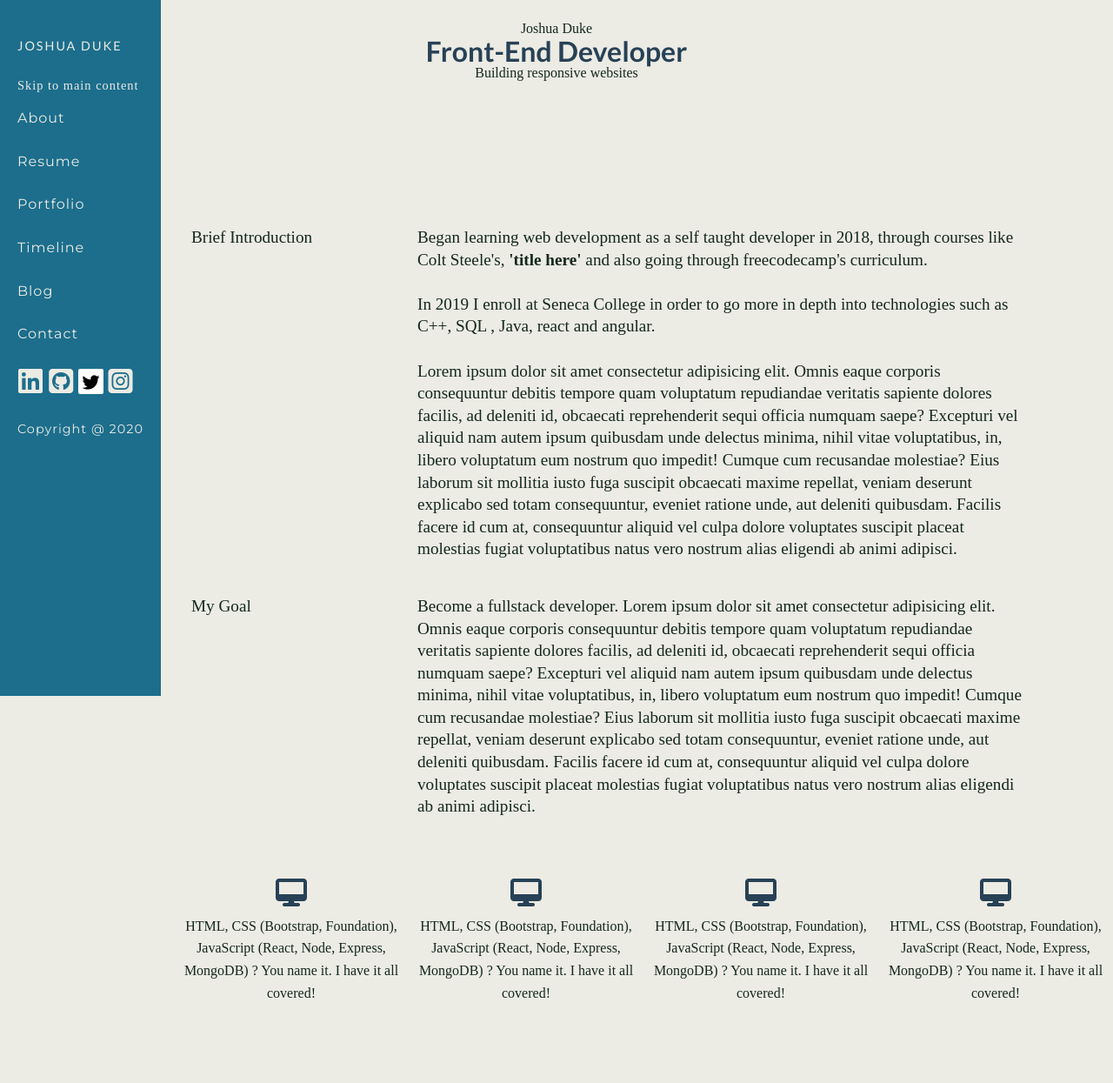
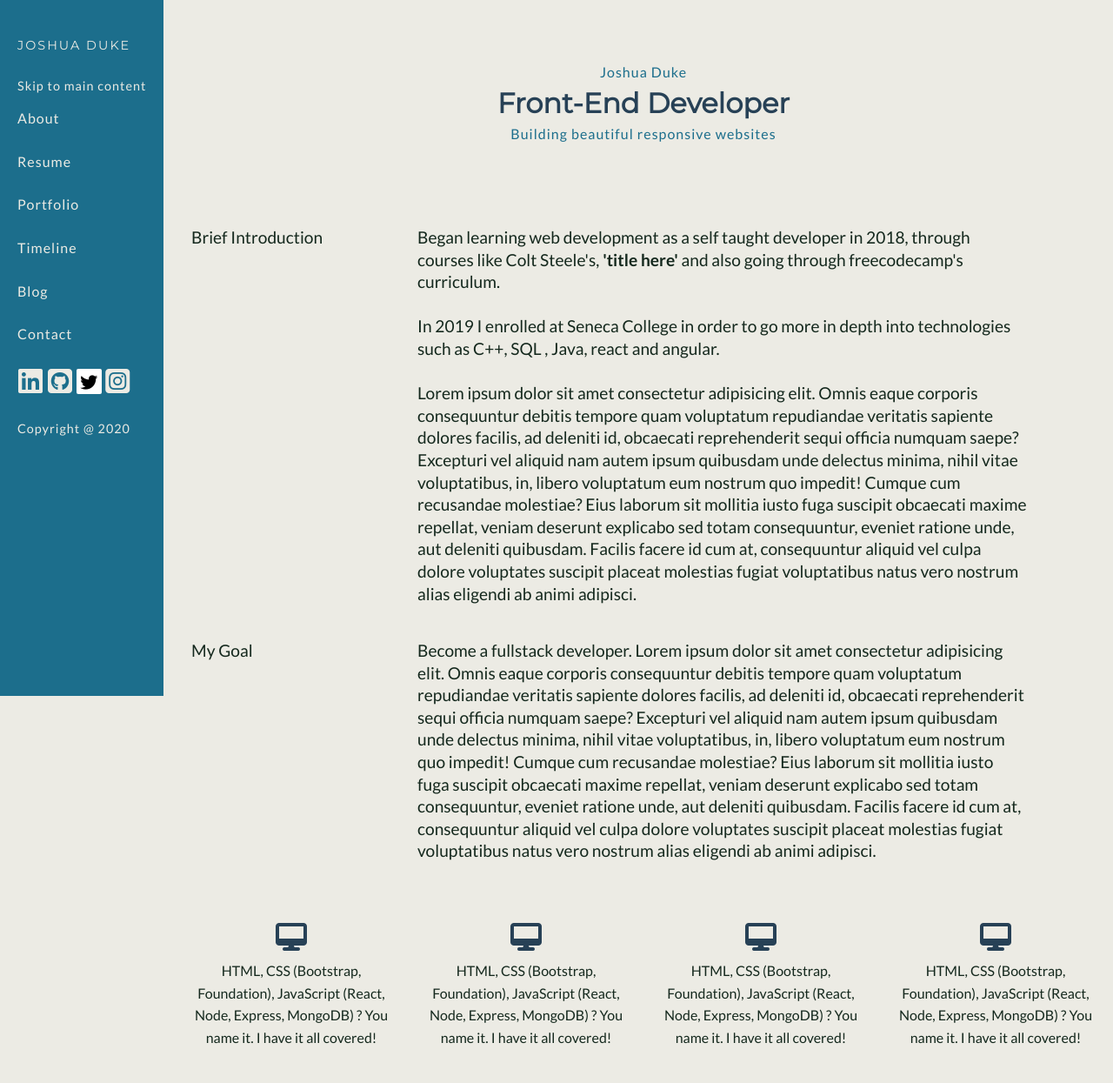
Before and after one commit to joshuaduke/Portfolio_2020, a Node server app: page / in a window 1280 px wide. Shown: the whole page at 87% size. Before the commit the page ends 1147 px from the top, so only its background shows below. Run offline with Node 20, Linux system fonts and the light colour scheme; some libraries are stand-ins or nearby versions.

Commit message:
updated styles

```diff
--- a/public/stylesheets/_variables.scss
+++ b/public/stylesheets/_variables.scss
@@ -1,7 +1,7 @@
 //fonts
 
-$header: 'Lato', sans-serif;
-$text: 'Montserrat', sans-serif;
+$text: 'Lato', sans-serif;
+$header: 'Montserrat', sans-serif;
 
 // color scheme
 
--- a/public/stylesheets/index.css
+++ b/public/stylesheets/index.css
@@ -17,11 +17,11 @@
 
 #container aside ul li {
   padding: 12px 0;
-  font-family: "Montserrat", sans-serif;
+  font-family: "Lato", sans-serif;
 }
 
 #container aside h2 {
-  font-family: "Lato", sans-serif;
+  font-family: "Montserrat", sans-serif;
   padding: 20px 0;
   font-size: 0.9em;
   text-transform: uppercase;
@@ -91,7 +91,7 @@ body {
 }
 
 h1, h2, h3, h4 {
-  font-family: "Lato", sans-serif;
+  font-family: "Montserrat", sans-serif;
   color: #274156;
 }
 
@@ -101,6 +101,7 @@ a {
 
 p {
   color: #14281D;
+  font-family: "Lato", sans-serif;
 }
 
 i {
@@ -132,6 +133,12 @@ header {
 
 #about_header {
   height: 30vh;
+}
+
+#about_header p {
+  padding: 10px 0;
+  letter-spacing: 1px;
+  color: #1c6e8c;
 }
 
 #main_about p {
@@ -171,6 +178,7 @@ header {
 #resume #resume_dwnl {
   width: 100%;
   padding: 20px;
+  margin-left: 46px;
   height: auto;
   background-color: #1c6e8c;
   color: #ECEBE4;
@@ -186,6 +194,7 @@ header {
 
 #resume img {
   padding: 20px 0;
+  margin: 0 46px;
 }
 
 .portfolio_padding {
@@ -274,7 +283,7 @@ img {
 
 #contact_sidebar ul li {
   padding: 12px 0;
-  font-family: "Montserrat", sans-serif;
+  font-family: "Lato", sans-serif;
 }
 
 #contact_sidebar h3 {
@@ -323,7 +332,7 @@ img {
   font-size: 1.5em;
   letter-spacing: 1px;
   padding: 20px 20px 20px 0;
-  font-family: "Lato", sans-serif;
+  font-family: "Montserrat", sans-serif;
   font-weight: normal;
 }
 
--- a/public/stylesheets/index.scss
+++ b/public/stylesheets/index.scss
@@ -23,6 +23,7 @@ a{
 
 p{
   color:$medium;
+  font-family: $text;
 }
 
 i{
@@ -52,12 +53,13 @@ header {
 }
 
 #about_header{
-height: 30vh;
+  height: 30vh;
 
-  // h1{
-  //   padding:40px 0 0 40px;
-  //   text-transform: uppercase;
-  // }
+  p{
+    padding:10px 0;
+    letter-spacing: 1px;
+    color:$primaryAcc;
+  }
 }
 
 #main_about{
@@ -97,11 +99,13 @@ height: 30vh;
   #resume_dwnl{
     width:100%;
     padding:20px;
+    margin-left:46px;
     height:auto;
     background-color:$primaryAcc;
     color:$primary;
     border:1px solid #fff;
     transition: 0.3s all;
+
     &:hover{
       color:#fff;
       background-color:$secondary;
@@ -110,6 +114,7 @@ height: 30vh;
 
   img{
     padding:20px 0;
+    margin:0 46px;
   }
 }
 
--- a/views/index.ejs
+++ b/views/index.ejs
@@ -1,9 +1,11 @@
 <%- include("../views/partials/header.ejs") %>
 
 <header  id="about_header">
-  <p><span>Joshua Duke</span></p>
-  <h1>Front-End Developer</h1>
-  <p>Building responsive websites</p>
+  <div class="portfolio_padding">
+    <p><span>Joshua Duke</span></p>
+    <h1 >Front-End Developer</h1>
+    <p>Building beautiful responsive websites</p>
+  </div>
 </header>
 
 <main id="main_about">
@@ -18,7 +20,7 @@
         Began learning web development as a self taught developer in 2018, through courses like Colt Steele's, <b>'title here'</b> and also going through freecodecamp's curriculum.
         <br>
         <br>
-        In 2019 I enroll at Seneca College in order to go more in depth into technologies such as C++, SQL , Java, react and angular.
+        In 2019 I enrolled at Seneca College in order to go more in depth into technologies such as C++, SQL , Java, react and angular.
         <br>
         <br>
         Lorem ipsum dolor sit amet consectetur adipisicing elit. Omnis eaque corporis consequuntur debitis tempore quam voluptatum repudiandae veritatis sapiente dolores facilis, ad deleniti id, obcaecati reprehenderit sequi officia numquam saepe? Excepturi vel aliquid nam autem ipsum quibusdam unde delectus minima, nihil vitae voluptatibus, in, libero voluptatum eum nostrum quo impedit! Cumque cum recusandae molestiae? Eius laborum sit mollitia iusto fuga suscipit obcaecati maxime repellat, veniam deserunt explicabo sed totam consequuntur, eveniet ratione unde, aut deleniti quibusdam. Facilis facere id cum at, consequuntur aliquid vel culpa dolore voluptates suscipit placeat molestias fugiat voluptatibus natus vero nostrum alias eligendi ab animi adipisci.
```
Also changed, not shown: 1 other file.
